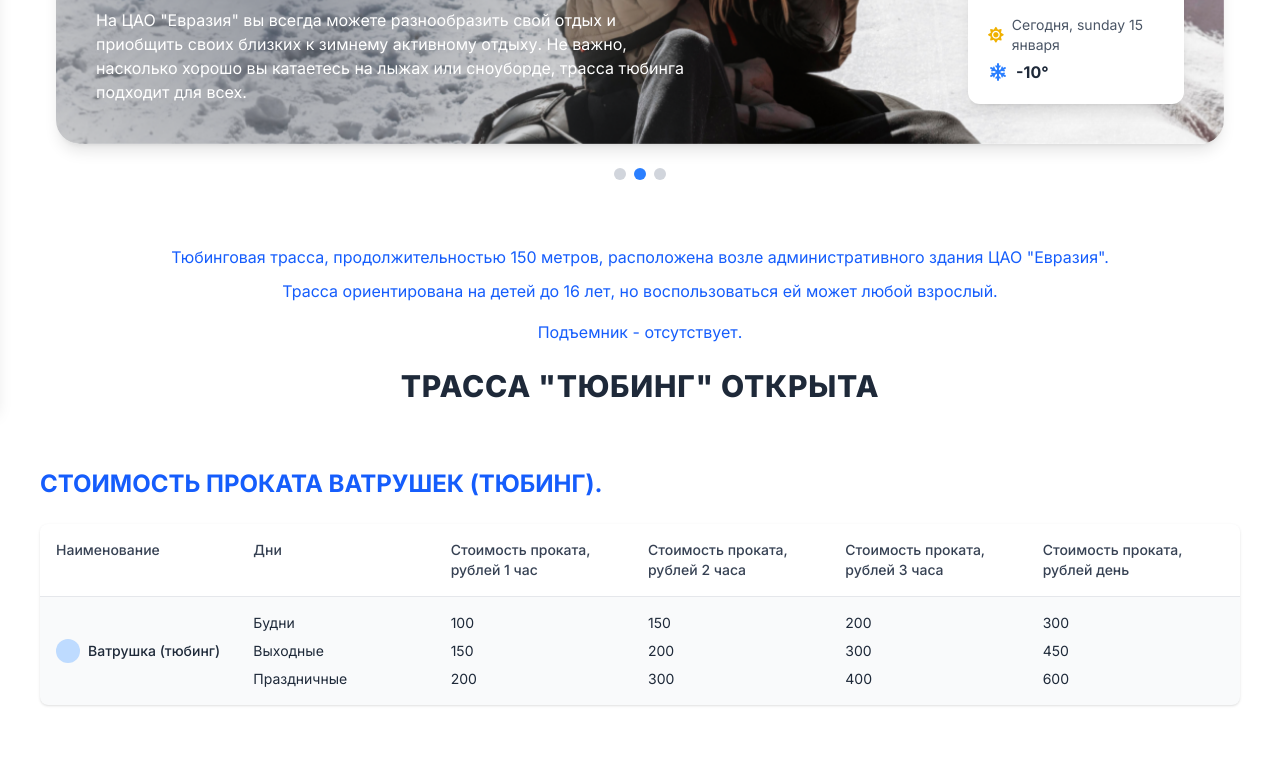
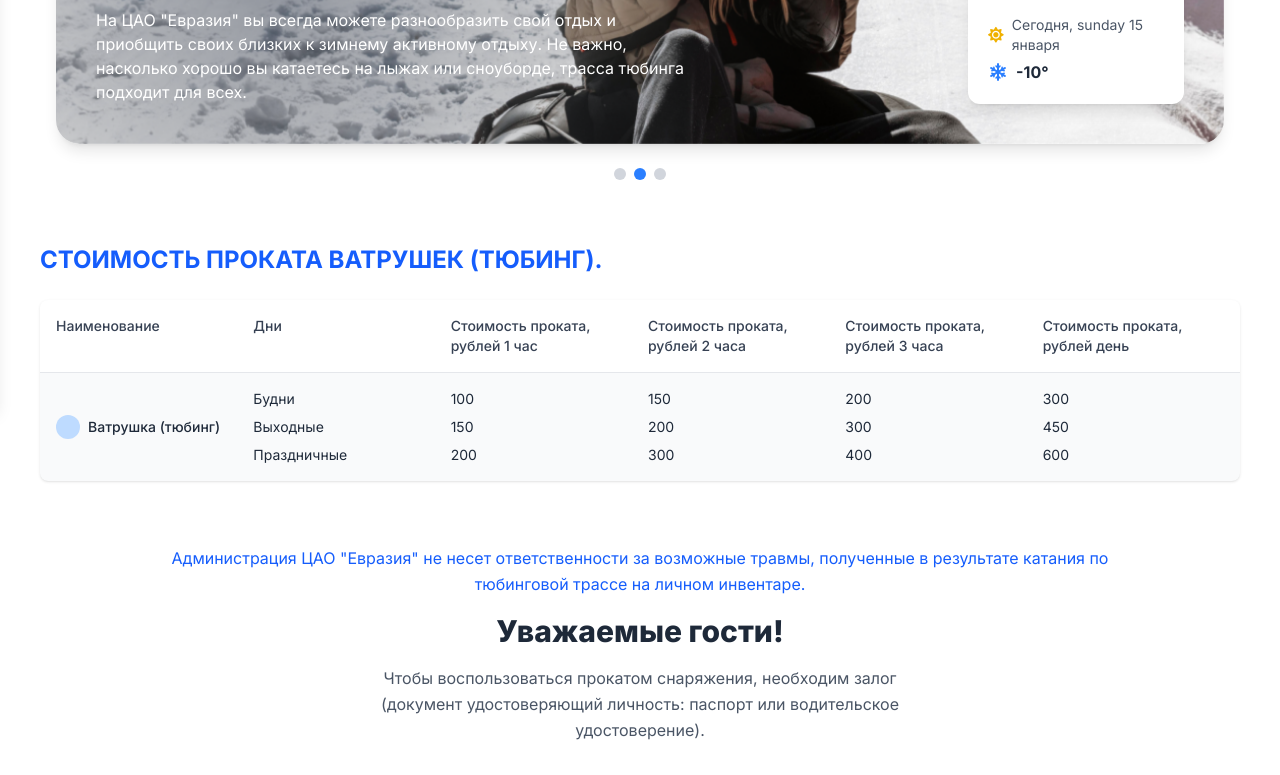
Before and after one commit to shohruxreimboyev4-ctrl/Eurasia-exam, a website: page pages/index2.html in a window 1280 px wide. Shown: the part 392-1167 px from the top of the page. Before the commit the page ends 1129 px from the top, so only its background shows below. Drawn offline with nearby package versions, Linux system fonts and the light colour scheme; files that its build step writes are made by us from their sources.

Commit message:
2-page Guest instructions section done!

```diff
--- a/pages/index2.html
+++ b/pages/index2.html
@@ -286,44 +286,29 @@
     </section>
     <!-- hero end -->
 
+    <!-- Tubing rental price section start -->
     <section class="py-8 px-4 md:px-6 bg-white">
       <div
-        class="container mx-auto max-w-[1200px] text-center"
+        class="container mx-auto max-w-[1200px]"
         data-aos="fade-up"
         data-aos-duration="1000"
         data-aos-delay="100"
       >
-        <p class="text-blue-600 text-sm md:text-base leading-relaxed mb-2">
-          Тюбинговая трасса, продолжительностью 150 метров, расположена возле
-          административного здания ЦАО "Евразия".
-        </p>
-        <p class="text-blue-600 text-sm md:text-base leading-relaxed mb-4">
-          Трасса ориентирована на детей до 16 лет, но воспользоваться ей может
-          любой взрослый.
-        </p>
-        <p class="text-blue-600 text-sm md:text-base mb-6">
-          Подъемник - отсутствует.
-        </p>
-
         <h2
-          class="text-2xl md:text-3xl font-extrabold text-gray-800 uppercase tracking-wide"
+          class="text-blue-600 text-xl md:text-2xl font-bold mb-6"
           data-aos="fade-up"
           data-aos-duration="1200"
           data-aos-delay="200"
         >
-          ТРАССА "ТЮБИНГ" ОТКРЫТА
-        </h2>
-      </div>
-    </section>
-
-    <!-- Tubing rental price section start -->
-    <section class="py-8 px-4 md:px-6 bg-white">
-      <div class="container mx-auto max-w-[1200px]">
-        <h2 class="text-blue-600 text-xl md:text-2xl font-bold mb-6">
           СТОИМОСТЬ ПРОКАТА ВАТРУШЕК (ТЮБИНГ).
         </h2>
 
-        <div class="bg-gray-50 rounded-lg overflow-hidden shadow-sm md:hidden">
+        <div
+          class="bg-gray-50 rounded-lg overflow-hidden shadow-sm md:hidden"
+          data-aos="fade-up"
+          data-aos-duration="1200"
+          data-aos-delay="300"
+        >
           <div class="p-4 border-b border-gray-200">
             <div class="flex items-center space-x-2 mb-2">
               <div class="w-6 h-6 bg-blue-200 rounded-full"></div>
@@ -368,6 +353,9 @@
 
         <div
           class="bg-gray-50 rounded-lg overflow-hidden shadow-sm hidden md:block"
+          data-aos="fade-up"
+          data-aos-duration="1200"
+          data-aos-delay="400"
         >
           <div
             class="grid grid-cols-6 gap-4 p-4 border-b border-gray-200 bg-white"
@@ -431,6 +419,48 @@
     </section>
     <!-- Tubing rental price section end -->
 
+    <!-- Guest instructions section start -->
+    <section class="py-8 px-4 md:px-6 bg-white">
+      <div
+        class="container mx-auto max-w-[1200px] text-center"
+        data-aos="fade-up"
+        data-aos-duration="1000"
+        data-aos-delay="100"
+      >
+        <p
+          class="text-blue-600 text-sm md:text-base leading-relaxed mb-4"
+          data-aos="fade-up"
+          data-aos-duration="1200"
+          data-aos-delay="150"
+        >
+          Администрация ЦАО "Евразия" не несет ответственности за возможные
+          травмы, полученные в результате катания по <br />
+          тюбинговой трассе на личном инвентаре.
+        </p>
+
+        <h2
+          class="text-2xl md:text-3xl font-extrabold text-gray-800 mb-4"
+          data-aos="fade-up"
+          data-aos-duration="1200"
+          data-aos-delay="200"
+        >
+          Уважаемые гости!
+        </h2>
+
+        <p
+          class="text-gray-600 text-sm md:text-base leading-relaxed"
+          data-aos="fade-up"
+          data-aos-duration="1200"
+          data-aos-delay="250"
+        >
+          Чтобы воспользоваться прокатом снаряжения, необходим залог <br />
+          (документ удостоверяющий личность: паспорт или водительское <br />
+          удостоверение).
+        </p>
+      </div>
+    </section>
+    <!-- Guest instructions section end -->
+
     <script src="https://cdn.jsdelivr.net/npm/aos@2.3.4/dist/aos.js"></script>
     <script>
       const menuBtn = document.getElementById("mobile-menu-button");
```
